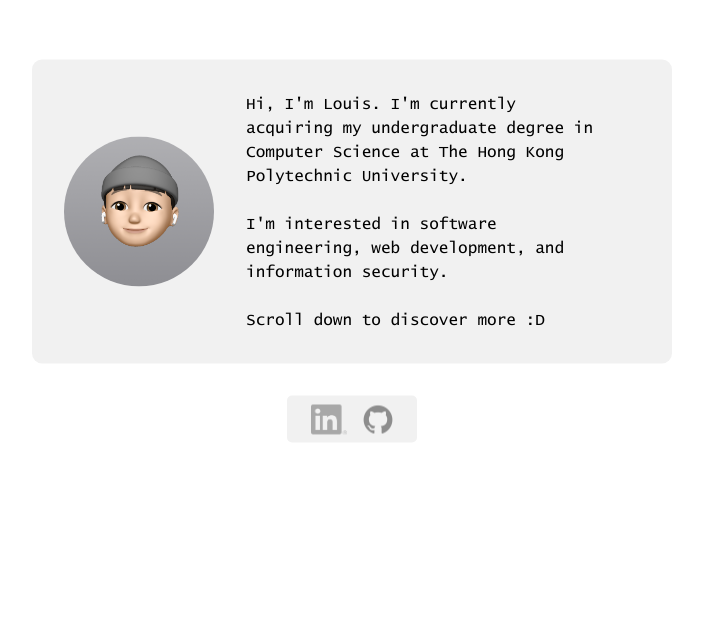
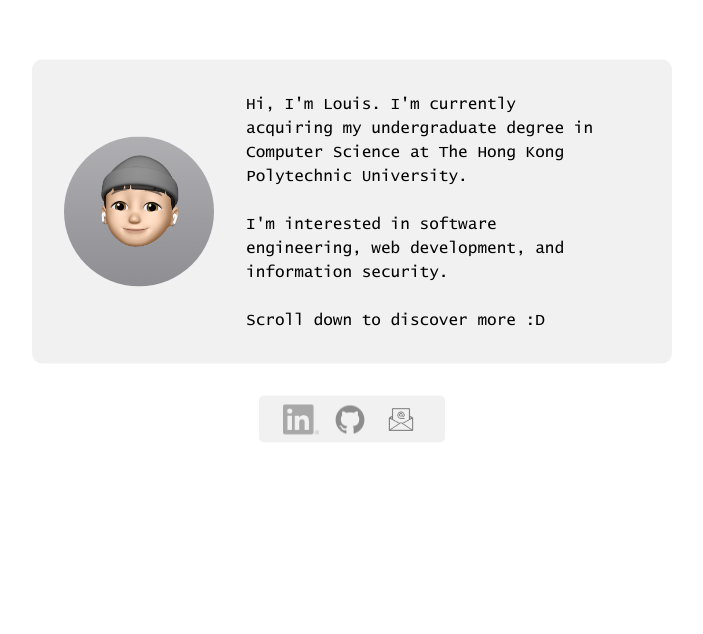
Before and after one commit to louislab/personal-webpage, a plain HTML site: page index.html in a window 1280 px wide. Shown: the part 149-783 px from the top of the page, without its empty margins (288-991 px from the left). Drawn offline with Linux system fonts and the light colour scheme.

Commit message:
Updated files

```diff
--- a/index.html
+++ b/index.html
@@ -32,6 +32,9 @@
             </a>
             <a href="https://github.com/louislab" target="_blank">
                 <img class="icon" src="img/github-mark.png">
+            </a>
+            <a href="mailto:info@louis-lab.com" target="_blank">
+                <img class="icon" src="img/email.png">
             </a>
         </div>
     </div>
```
Also changed, not shown: img/email.png (added), 1 other file.
